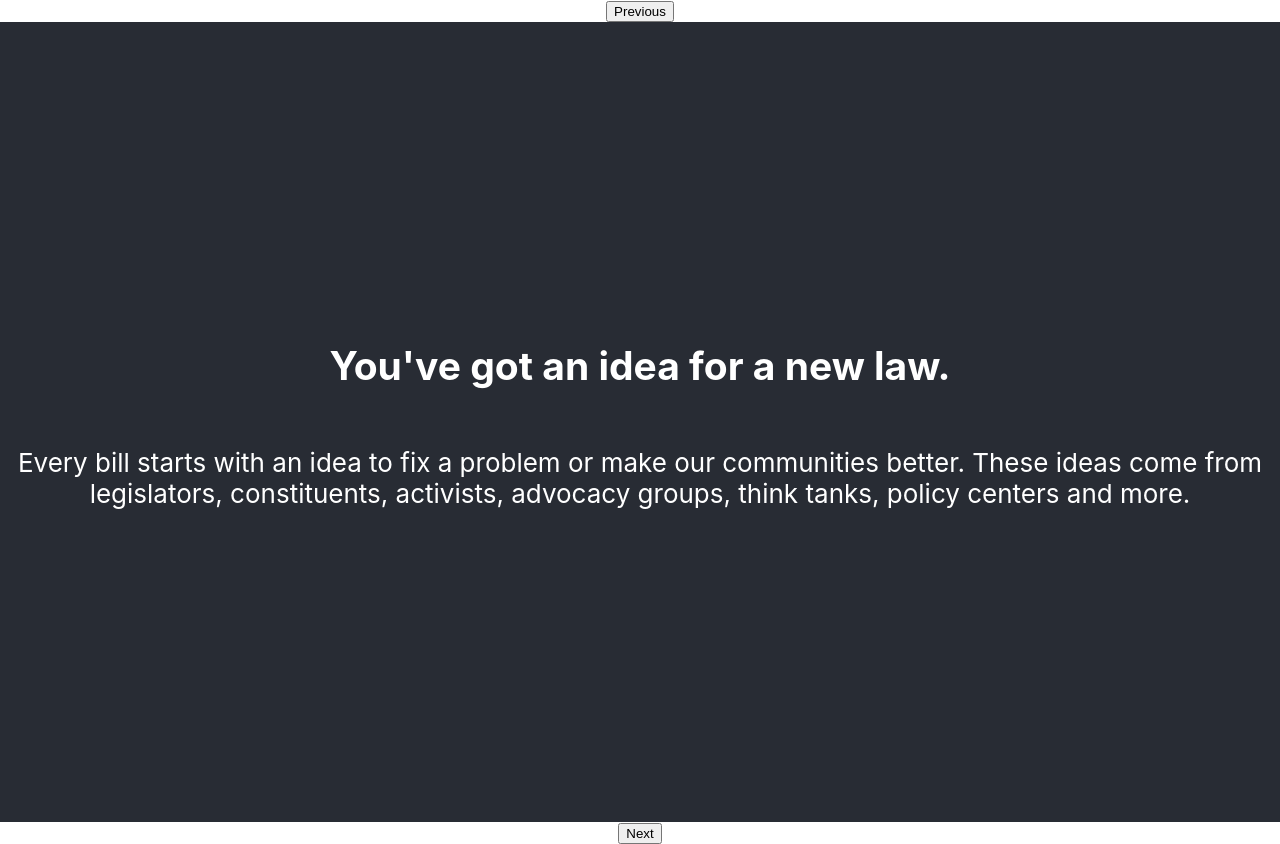
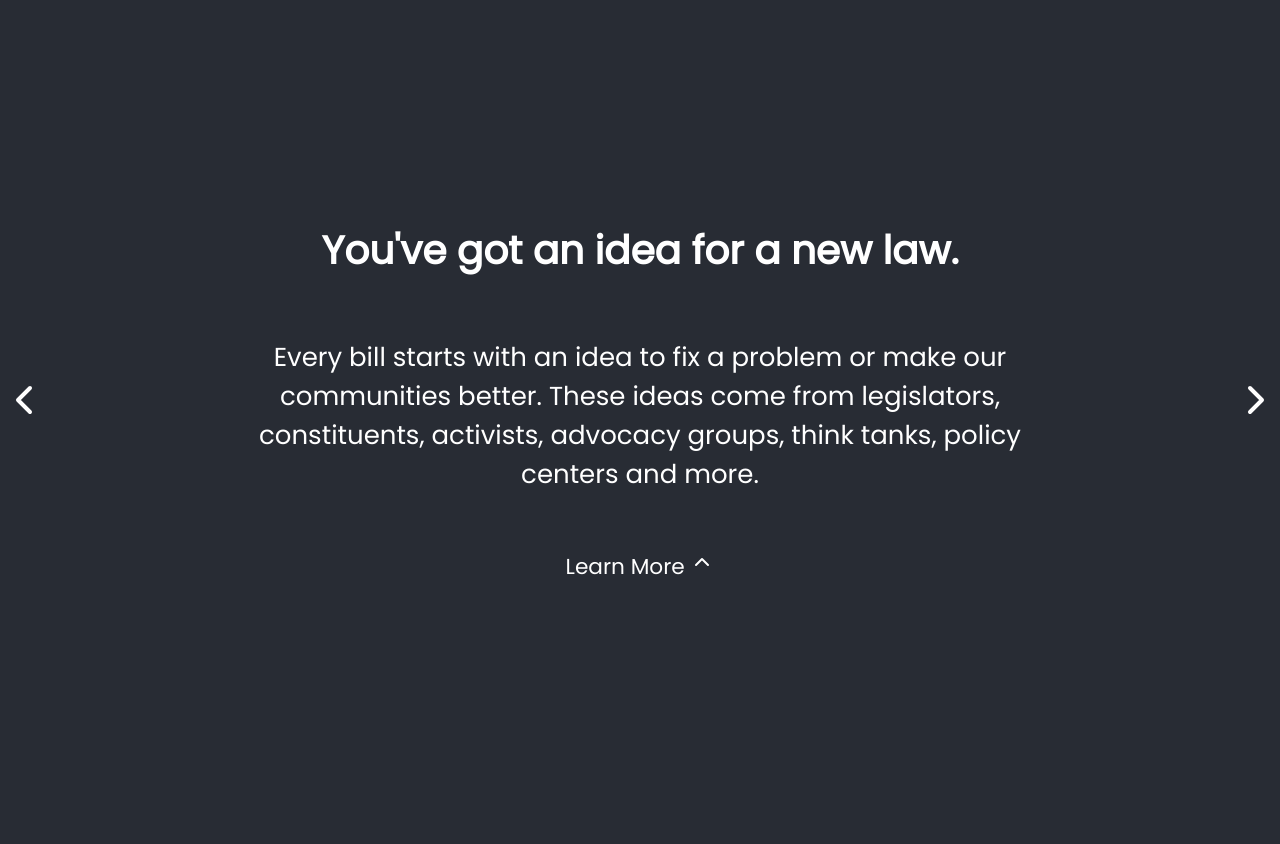
Before and after one commit to state-matters/bill-to-law-explainer, a React (Create React App) app: page / in a window 1280 px wide. After the commit the page ends 800 px from the top, so only its background shows below. Built offline with nearby package versions, Linux system fonts and the light colour scheme.

Commit message:
Updates arrows and adds smoother transition

```diff
--- a/package.json
+++ b/package.json
@@ -5,7 +5,9 @@
   "dependencies": {
     "react": "^16.7.0",
     "react-dom": "^16.7.0",
-    "react-scripts": "2.1.3"
+    "react-feather": "^1.1.6",
+    "react-scripts": "2.1.3",
+    "react-transition-group": "^2.6.0"
   },
   "scripts": {
     "start": "react-scripts start",
--- a/src/config.js
+++ b/src/config.js
@@ -1,51 +1,62 @@
 export const STEPS = [
   {
     key: "idea",
+    type: "base",
     title: "You've got an idea for a new law.",
-    subTitle: "Every bill starts with an idea to fix a problem or make our communities better. These ideas come from legislators, constituents, activists, advocacy groups, think tanks, policy centers and more."
+    subTitle: "Every bill starts with an idea to fix a problem or make our communities better. These ideas come from legislators, constituents, activists, advocacy groups, think tanks, policy centers and more.",
+    additionalInformation: "Example additional information."
   },
   {
     key: "legislativeReferenceBureau",
+    type: "base",
     title: "Welcome to the Legislative Reference Bureau.",
     subTitle: "Your idea now goes to the Legislative Reference Bureau, which writes and prepares legislation. This group translates your idea into 'legalese' while attorneys employed by the Bureau provide confidential and nonpartisan legal advice and writing services to both parties and both houses."
   },
   {
     key: "ideaBecomesABill",
+    type: "base",
     title: "Your idea becomes a bill.",
     subTitle: "After a bill is written, it needs a sponsor. The legislator that sponsors the bill then introduces it to their chamber. Senators introduce bills in the Senate and Representatives introduce bills in the House."
   },
   {
     key: "houseRulesCommittee",
+    type: "house",
     title: "Welcome to the House Rules Committee.",
     subTitle: "In the House, a bill's first hurdle is the Rules Committee. This committee can either kill the bill right from the start by stalling it indefinitely, or move it to the next stage by assigning it to one or more House Committees related to the bill's subject matter (for example, insurance, labor, or public health). The Rules Committee is made up of three members from the majority party and two from the minority party."
   },
   {
     key: "specificHouseCommittee",
+    type: "house",
     title: "Your bill has been assigned to a House committee.",
     subTitle: "If a bill reaches committee, the fun begins! Committee members question the bill's sponsor and weigh whether or not to send the bill to the House floor for further debate amendements. Hearings are held where citizens, interest groups, and lobbyists can all weigh in. With a simple majority vote in committee, the bill passes to the full House!"
   },
   {
     key: "houseFloor",
+    type: "house",
     title: "Your bill has reached the House floor.",
     subTitle: "The bill is read on the House floor and amendments are proposed if needed. The bill is read once more, after which, the House votes. If it fails, the bill is DEAD. If it passes a majority vote, the bill is sent to ... THE SENATE!"
   },
   {
     key: "senantAssignmentsCommittee",
+    type: "senate",
     title: "Welcome to the Senate Assignments Committee.",
     subTitle: "Now the bill has a Senate sponsor. The Assignments Committee (like the Rules Committee in the House) assigns the bill to the appropriate Senate committee."
   },
   {
     key: "specificSenateCommittee",
+    type: "senate",
     title: "Your bill has been assigned to a Senate committee.",
     subTitle: "Just like in the House, the Senate decides if it wants to make any amendments. Then the committee votes on whether to pass the bill to the full Senate."
   },
   {
     key: "senateFloor",
+    type: "senate",
     title: "Your bill has reached the Senate floor.",
     subTitle: "On the floor, Senators can further amend the bill. If it passes without the Senate (or Senate committee) amending it, then it can go straight to the Governor. If it has been amended (in other words, if it's been changed from the version the House passed) those changes have to be voted on and approved by the House as well."
   },
   {
     key: "governorsDesk",
+    type: "base",
     title: "Your bill now sits on the Governor's desk.",
     subTitle: "If the Governor approves the bill, they then sign it into law! However, the Governor can also partially or completely veto the bill. If they do, the General Assembly has one last chance to potentially save the bill. <a href='www.google.com' target='_blank'>Learn more about Illinois' veto process here</a>"
   },
--- a/src/js/App.js
+++ b/src/js/App.js
@@ -15,27 +15,39 @@ class App extends Component {
   render() {
     return (
       <div className="App">
-        <LeftArrow onClick={this.goPrevStep} title="Previous" />
-        <Step step={this.state.activeStep} handleOnKeyDown={this.onKeyPressed} />
-        <RightArrow onClick={this.goNextStep} title="Next" />
+        <LeftArrow handleOnClick={this.changeStep.bind(this, false)} />
+        {STEPS.map((step, idx) => (
+          <div
+            className={this.getStepClass(step, idx)}
+            key={idx}
+          >
+            <Step
+              handleOnKeyDown={this.onKeyPressed}
+              step={step}
+            />
+          </div>
+        ))}
+        <RightArrow handleOnClick={this.changeStep.bind(this, true)} />
       </div>
     )
   }
 
-  goNextStep = () => {
+  changeStep = increase => {
     const { activeStep } = this.state
     const idx = STEPS.map(step => step.key).indexOf(activeStep.key)
-    if (idx + 1 <= STEPS.length - 1) {
-      this.setState({ activeStep: STEPS[idx + 1] })
+    const nextStep = increase ? STEPS[idx + 1] : STEPS[idx - 1]
+    if (nextStep) {
+      this.setState({ activeStep: nextStep })
     }
   }
 
-  goPrevStep = () => {
+  getStepClass = (step, idx) => {
     const { activeStep } = this.state
-    const idx = STEPS.map(step => step.key).indexOf(activeStep.key)
-    if (idx - 1 >= 0) {
-      this.setState({ activeStep: STEPS[idx - 1] })
+    if (step.key === activeStep.key) {
+      return "active-step"
     }
+    const activeIdx = STEPS.map(step => step.key).indexOf(activeStep.key)
+    return idx > activeIdx ? "future-step" : "past-step"
   }
 
   onKeyPressed = e => {
--- /dev/null
+++ b/src/js/components/AdditionalStepInformation.js
@@ -0,0 +1,11 @@
+import React from "react"
+
+function AdditionalStepInformation({ show, step }) {
+  return (
+    <div className={show ? "additional-information-active" : "additional-information-inactive"}>
+      <p>{step.additionalInformation}</p>
+    </div>
+  )
+}
+
+export default AdditionalStepInformation
--- a/src/js/components/LeftArrow.js
+++ b/src/js/components/LeftArrow.js
@@ -1,10 +1,21 @@
 import React from "react"
+import { ChevronLeft } from "react-feather"
 
 export function LeftArrow({ handleOnClick }) {
   return (
-    <button onClick={handleOnClick}>
-      Previous
-    </button>
+    <ChevronLeft
+      onClick={handleOnClick}
+      style={{
+        position: "fixed",
+        top: "calc(50% - 24px)",
+        left: 0,
+        height: "48px",
+        width: "48px",
+        color: "#fff",
+        cursor: "pointer",
+        zIndex: 999
+      }}
+    />
   )
 }
 
--- a/src/js/components/RightArrow.js
+++ b/src/js/components/RightArrow.js
@@ -1,10 +1,21 @@
 import React from "react"
+import { ChevronRight } from "react-feather"
 
 export function RightArrow({ handleOnClick }) {
   return (
-    <button onClick={handleOnClick}>
-      Next
-    </button>
+    <ChevronRight
+      onClick={handleOnClick}
+      style={{
+        position: "fixed",
+        top: "calc(50% - 24px)",
+        right: 0,
+        height: "48px",
+        width: "48px",
+        color: "#fff",
+        cursor: "pointer",
+        zIndex: 999
+      }}
+    />
   )
 }
 
--- a/src/js/components/index.js
+++ b/src/js/components/index.js
@@ -1,2 +1,3 @@
+export { default as AdditionalStepInformation } from "./AdditionalStepInformation"
 export { default as LeftArrow } from "./LeftArrow"
 export { default as RightArrow } from "./RightArrow"
--- a/src/js/pages/Step.js
+++ b/src/js/pages/Step.js
@@ -1,16 +1,46 @@
-import React, { Fragment } from "react";
+import React, { Component, Fragment } from "react"
+import { ChevronUp } from "react-feather"
+import { AdditionalStepInformation } from "../components"
 
-function Step({ handleOnKeyDown, step }) {
+class Step extends Component {
+  constructor(props, context) {
+    super(props, context)
+    this.state = {
+      showAdditionalInformation: false
+    }
+  }
+
+  render() {
+    const { handleOnKeyDown, step } = this.props
+    const { showAdditionalInformation } = this.state
     return (
         <div onKeyDown={handleOnKeyDown} tabIndex="0">
-      <header className="App-header">
+          <header className={`App-${step.type}`}>
             <Fragment>
               <h2>{step.title}</h2>
               <p>{step.subTitle}</p>
             </Fragment>
+            <div className="learn-more">
+              {step.additionalInformation ? (
+                <div className="margin-1-t" onClick={this.showAdditionalInformation}>
+                  <p>
+                    <small>Learn More <ChevronUp /></small>
+                  </p>
+                  <AdditionalStepInformation
+                    show={showAdditionalInformation}
+                    step={step}
+                  />
+                </div>
+              ) : null}
+            </div>
           </header>
         </div>
     )
   }
 
+  showAdditionalInformation = () => {
+    this.setState({ showAdditionalInformation: true })
+  }
+}
+
 export default Step
--- a/src/styles/App.css
+++ b/src/styles/App.css
@@ -1,13 +1,9 @@
 .App {
   text-align: center;
+  background-color: #282c34;
 }
 
-.App-logo {
-  animation: App-logo-spin infinite 20s linear;
-  height: 40vmin;
-}
-
-.App-header {
+.App-base {
   background-color: #282c34;
   min-height: 100vh;
   display: flex;
@@ -16,17 +12,58 @@
   justify-content: center;
   font-size: calc(10px + 2vmin);
   color: white;
+  padding-left: 20%;
+  padding-right: 20%;
 }
 
-.App-link {
-  color: #61dafb;
+.App-house {
+  background-color: orange;
+  min-height: 100vh;
+  display: flex;
+  flex-direction: column;
+  align-items: center;
+  justify-content: center;
+  font-size: calc(10px + 2vmin);
+  color: white;
+  padding-left: 20%;
+  padding-right: 20%;
 }
 
-@keyframes App-logo-spin {
-  from {
-    transform: rotate(0deg);
-  }
-  to {
-    transform: rotate(360deg);
-  }
+.App-senate {
+  background-color: #666;
+  min-height: 100vh;
+  display: flex;
+  flex-direction: column;
+  align-items: center;
+  justify-content: center;
+  font-size: calc(10px + 2vmin);
+  color: white;
+  padding-left: 20%;
+  padding-right: 20%;
 }
+
+.active-step {
+  position: fixed;
+  transform: translateX(0%);
+  transition: all 2000ms cubic-bezier(0.075, 0.82, 0.165, 1);
+}
+
+.past-step {
+  position: fixed;
+  transform: translateX(-100%);
+  transition: all 2000ms cubic-bezier(0.075, 0.82, 0.165, 1);
+}
+
+.future-step {
+  position: fixed;
+  transform: translateX(200%);
+  transition: all 2000ms cubic-bezier(0.075, 0.82, 0.165, 1);
+}
+
+.additional-information-inactive {
+  display: none;
+}
+
+.additional-information-active {
+  display: block;
+}
--- a/src/styles/index.css
+++ b/src/styles/index.css
@@ -1,8 +1,10 @@
+@import url('https://fonts.googleapis.com/css?family=Poppins');
+
 body {
   margin: 0;
   padding: 0;
-  font-family: -apple-system, BlinkMacSystemFont, "Segoe UI", "Roboto", "Oxygen",
-    "Ubuntu", "Cantarell", "Fira Sans", "Droid Sans", "Helvetica Neue",
+  background-color: #282c34;
+  font-family: "Poppins", -apple-system, BlinkMacSystemFont, "Segoe UI", "Roboto", "Oxygen", "Ubuntu", "Cantarell", "Fira Sans", "Droid Sans", "Helvetica Neue",
     sans-serif;
   -webkit-font-smoothing: antialiased;
   -moz-osx-font-smoothing: grayscale;
```
Also changed, not shown: 1 other file (tests, documents, lock files or other folders). Lines whose indentation alone changed are shown as unchanged.
